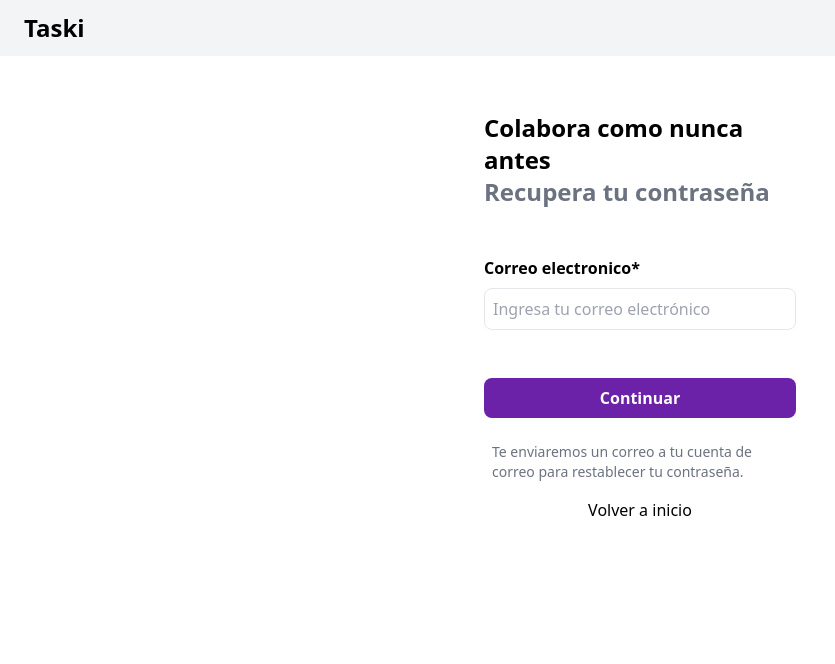
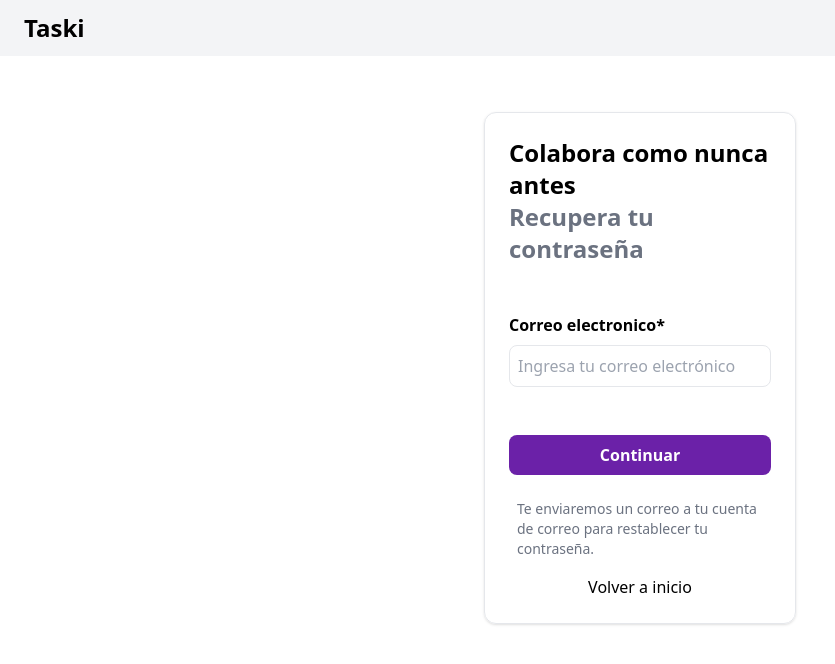
Before and after one commit to thejuanco/Taski-UI, a React (Vite) app: page /auth/forgot-password in a window 1280 px wide. Shown: the top 664 px of the page, without its empty margins (0-835 px from the left). Built offline with nearby package versions, Linux system fonts and the light colour scheme.

Commit message:
Agrega un ligero rediseño al formulario para recuperar la contraseña

```diff
--- a/src/views/Auth/ForgotPassword.jsx
+++ b/src/views/Auth/ForgotPassword.jsx
@@ -18,7 +18,7 @@ const ForgotPassword = () => {
     <>
       <NavBar />
       <div className="flex justify-center items-center p-4">
-        <div className="mt-16 md:w-1/4 sm:w-1/2 sm:m-10">
+        <div className="mt-16 md:w-1/4 sm:w-1/2 sm:m-10 p-6 border rounded-xl shadow">
           <h1 className="text-black font-semibold text-2xl">
             Colabora como nunca antes
           </h1>
```
